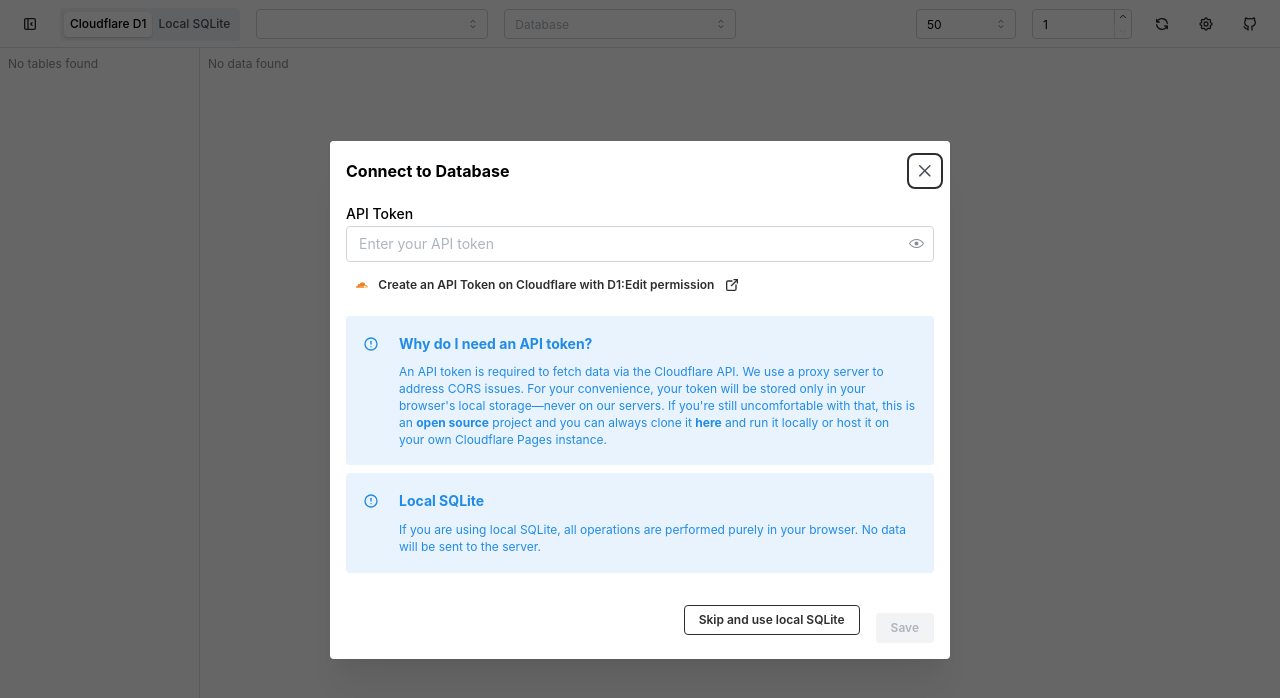
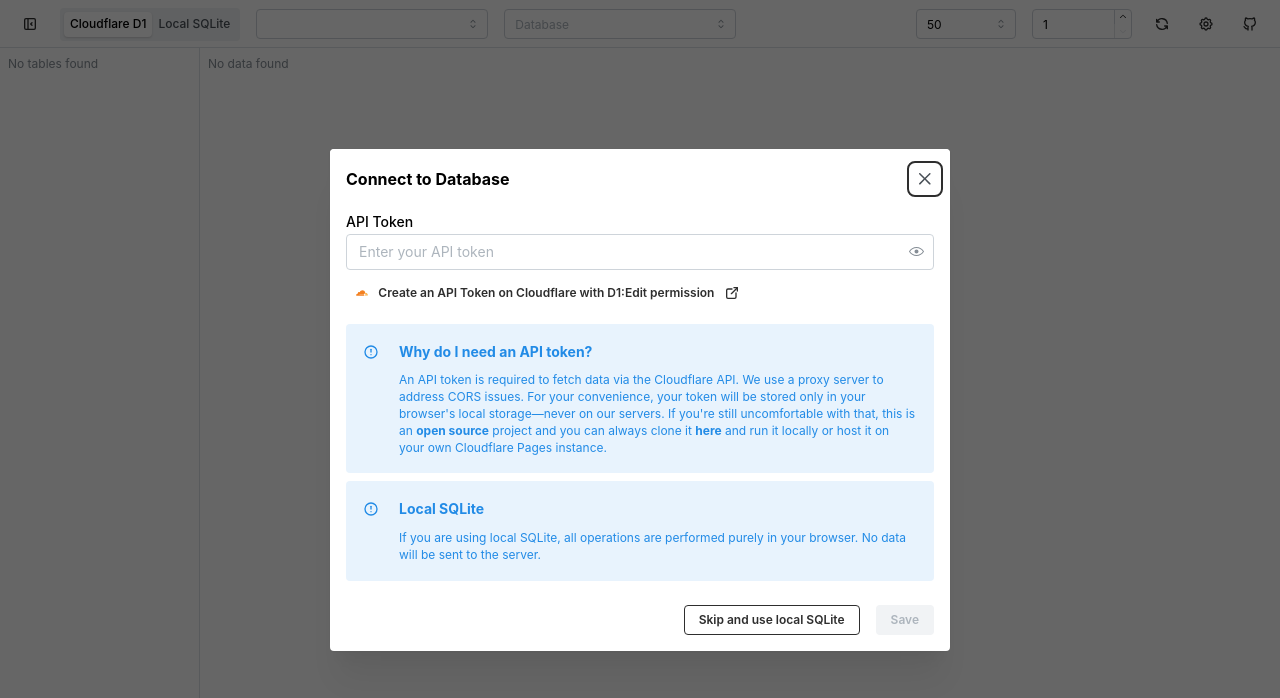
Before and after one commit to zoubingwu/cloudflare-d1-viewer, a React (Vite) app: page / in a window 1280 px wide. Shown: the top 698 px of the page. Built offline with nearby package versions, Linux system fonts and the light colour scheme.

Commit message:
style: remove unnecessary margin-top property from Button component

```diff
--- a/src/App.tsx
+++ b/src/App.tsx
@@ -655,7 +655,6 @@
 
             <Button
               size="xs"
-              mt={16}
               disabled={!value}
               onClick={() => {
                 setToken(value);
```
